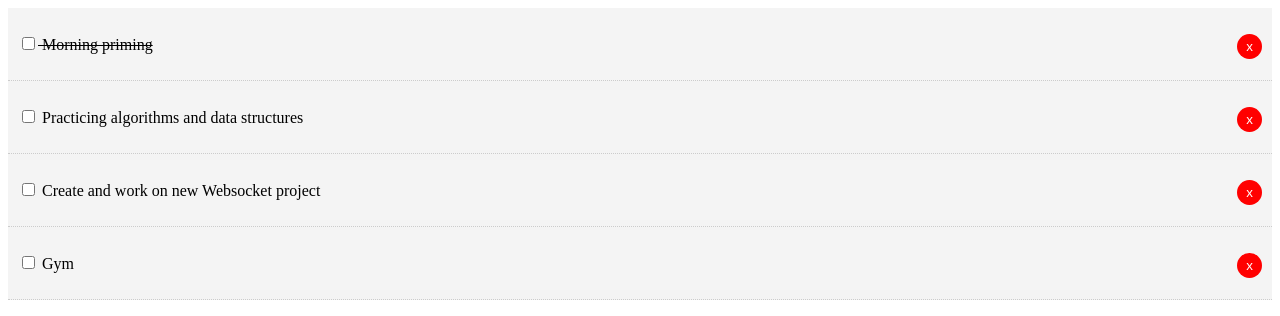
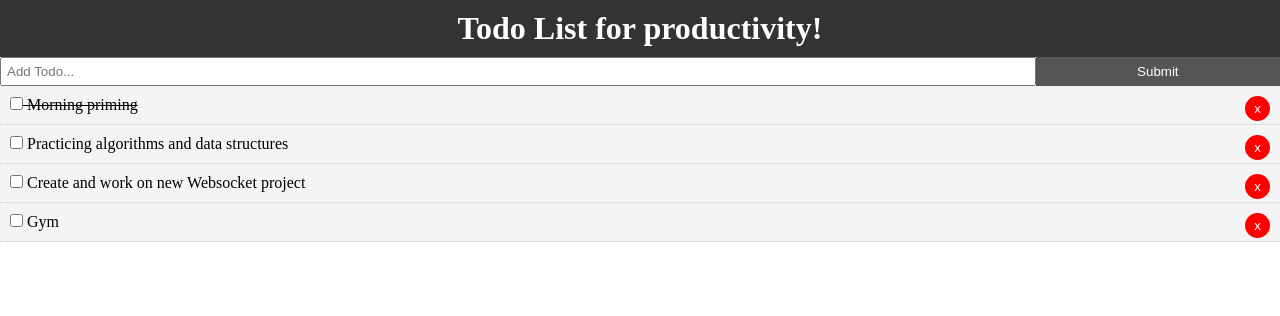
Before and after one commit to SmitnAntonyDv/vue_todolist, a Vue app: page / in a window 1280 px wide. Shown: the top 316 px of the page. Built offline with nearby package versions, Linux system fonts and the light colour scheme.

Commit message:
added newTodo functionality

```diff
--- a/package.json
+++ b/package.json
@@ -9,6 +9,7 @@
   },
   "dependencies": {
     "core-js": "^3.6.5",
+    "uuid": "^8.3.0",
     "vue": "^2.6.11"
   },
   "devDependencies": {
--- a/src/App.vue
+++ b/src/App.vue
@@ -1,16 +1,22 @@
 <template>
   <div id="app">
+    <Header />
+    <AddTodo v-on:add-todo="addTodo" />
     <Todos v-bind:todos="todos" v-on:del-todo="deleteTodo" />
   </div>
 </template>
 
 <script>
-import Todos from "./components/Todos";
+import Header from './components/layout/Header';
+import Todos from './components/Todos';
+import AddTodo from './components/AddTodo';
 
 export default {
-  name: "App",
+  name: 'App',
   components: {
+    Header,
     Todos,
+    AddTodo,
   },
 
   data() {
@@ -18,22 +24,22 @@
       todos: [
         {
           id: 1,
-          title: "Morning priming",
+          title: 'Morning priming',
           completed: true,
         },
         {
           id: 2,
-          title: "Practicing algorithms and data structures",
+          title: 'Practicing algorithms and data structures',
           completed: false,
         },
         {
           id: 3,
-          title: "Create and work on new Websocket project",
+          title: 'Create and work on new Websocket project',
           completed: false,
         },
         {
           id: 4,
-          title: "Gym",
+          title: 'Gym',
           completed: false,
         },
       ],
@@ -43,9 +49,29 @@
     deleteTodo(id) {
       this.todos = this.todos.filter((todo) => todo.id !== id);
     },
+    addTodo(newTodo) {
+      this.todos = [...this.todos, newTodo];
+    },
   },
 };
 </script>
 
 <style>
+* {
+  box-sizing: border-box;
+  margin: 0;
+  padding: 0;
+}
+
+.btn {
+  display: inline-block;
+  border: none;
+  background: #555;
+  color: #fff;
+  padding: 7px 20px;
+  cursor: pointer;
+}
+.btn:hover {
+  background: #666;
+}
 </style>
--- /dev/null
+++ b/src/components/AddTodo.vue
@@ -0,0 +1,54 @@
+<template>
+  <div>
+    <form @submit="addTodo">
+      <input
+        type="text"
+        v-model="title"
+        name="title"
+        placeholder="Add Todo..."
+      />
+      <input type="submit" value="Submit" class="btn" />
+    </form>
+  </div>
+</template>
+
+<script>
+import { v4 as uuidv4 } from 'uuid';
+
+export default {
+  name: 'AddTodo',
+  data() {
+    return {
+      title: '',
+    };
+  },
+  methods: {
+    addTodo(e) {
+      e.preventDefault();
+      const newTodo = {
+        id: uuidv4(),
+        title: this.title,
+        completed: false,
+      };
+      // sneding method up to parent with $emit
+      this.$emit('add-todo', newTodo);
+
+      this.title = '';
+    },
+  },
+};
+</script>
+
+<style scoped>
+form {
+  display: flex;
+}
+input[type='text'] {
+  flex: 10;
+  padding: 5px;
+}
+
+input[type='submit'] {
+  flex: 2;
+}</style
+>>
--- /dev/null
+++ b/src/components/layout/Header.vue
@@ -0,0 +1,25 @@
+<template>
+  <header class="header">
+    <h1>Todo List for productivity!</h1>
+  </header>
+</template>
+
+<script>
+export default {
+  name: "header",
+};
+</script>
+
+<style scoped>
+.header {
+  background: #333;
+  color: #fff;
+  text-align: center;
+  padding: 10px;
+}
+
+.header a {
+  color: #fff;
+  padding-right: 5px;
+}
+</style>
```
Also changed, not shown: 1 other file (tests, documents, lock files or other folders).
